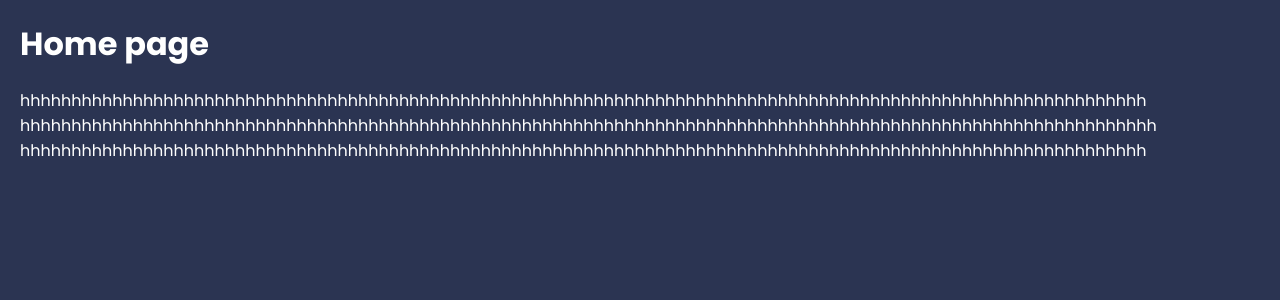
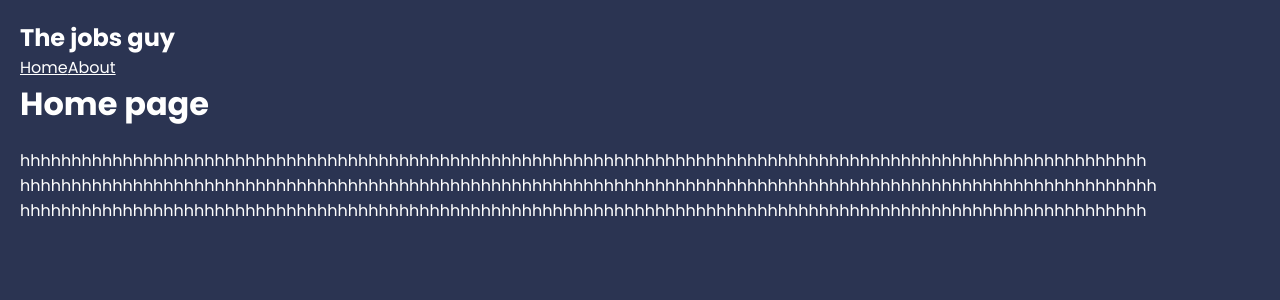
Before and after one commit to Coding-major/react-router-practise, a React (Create React App) app: page / in a window 1280 px wide. Shown: the top 300 px of the page. Built offline with nearby package versions, Linux system fonts and the light colour scheme.

Commit message:
added Link to tag

```diff
--- a/src/App.js
+++ b/src/App.js
@@ -7,6 +7,13 @@ function App() {
   return (
     <BrowserRouter>
       <main>
+        <header>
+          <nav>
+            <h1>The jobs guy</h1>
+            <Link to='/'>Home</Link>
+            <Link to="about">About</Link>
+          </nav>
+        </header>
         <Routes>
           <Route path="/" element={<Home />} />
           <Route path="about" element={<About />} />
```
